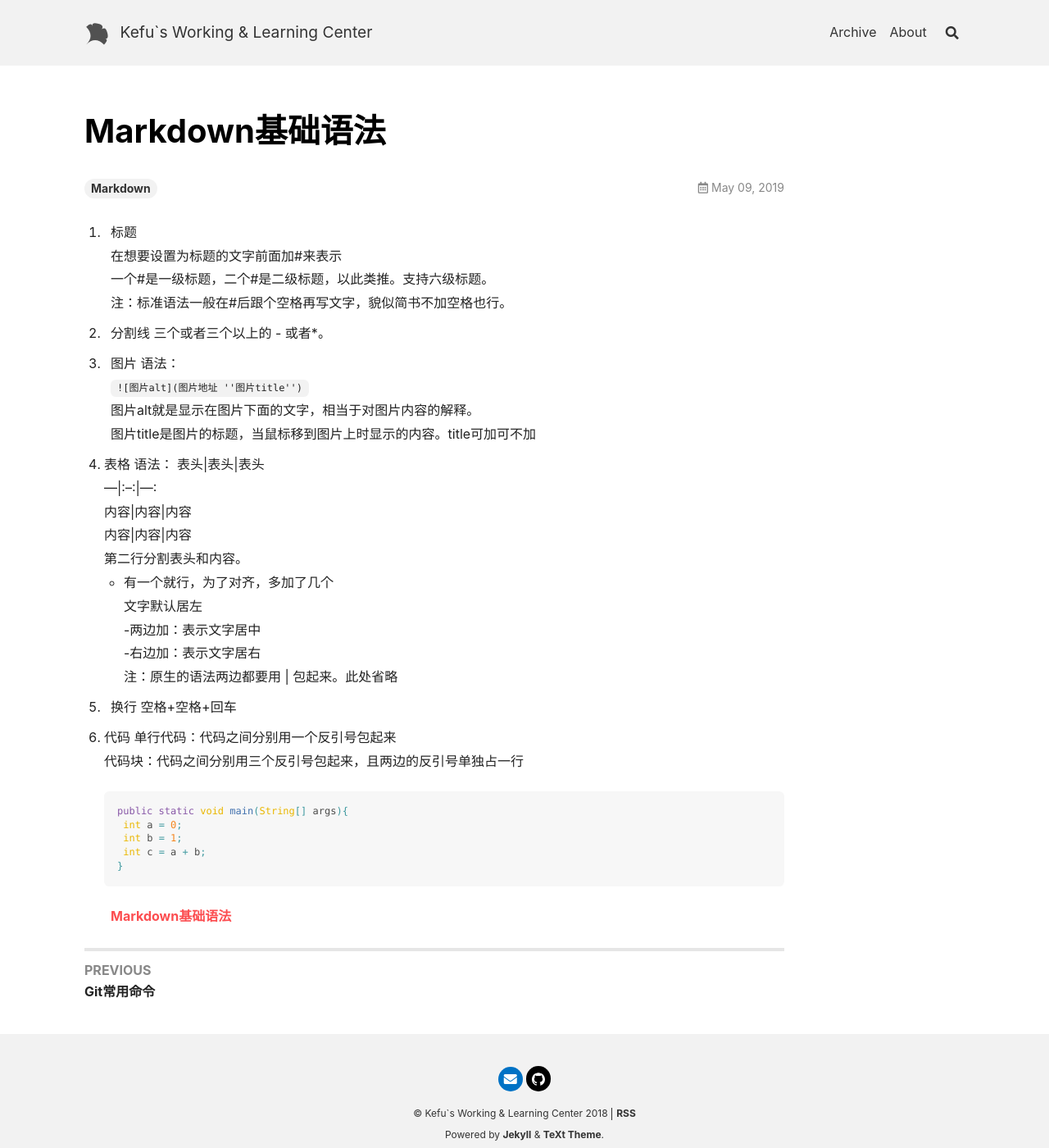
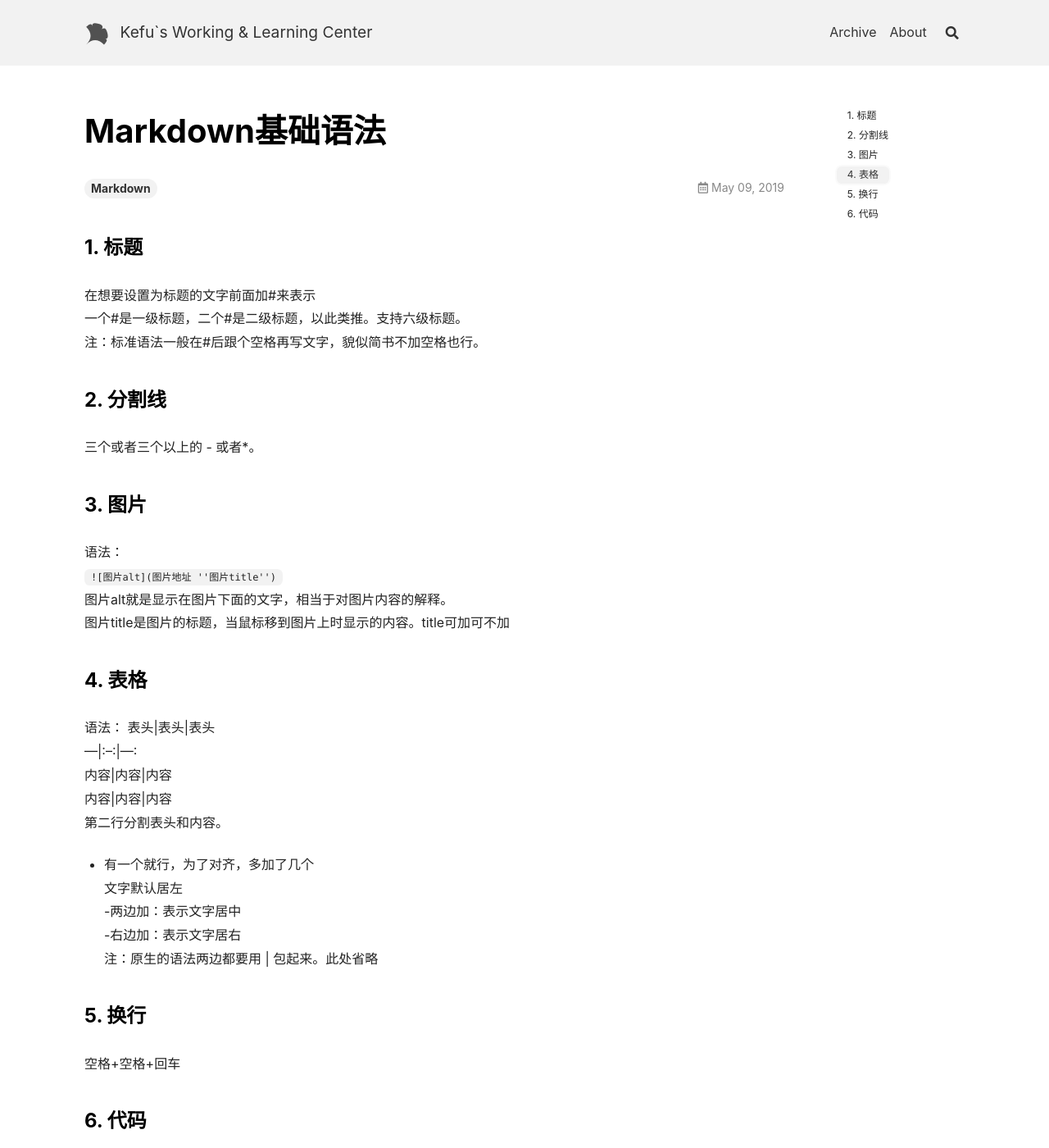
Before and after one commit to kefuzheng/kefuzheng.github.io, a Jekyll site: the page built from _posts/2019-05-09-markdown-commnad.md, in a window 1280 px wide and 1400 px high. Shown: the whole window at 82% size. Built offline with Jekyll 4.4.1, drawn with Linux system fonts in a browser that asks for light colours; nearby versions of some CDN libraries.

Commit message:
Update 2019-05-09-markdown-commnad.md

````diff
--- a/_posts/2019-05-09-markdown-commnad.md
+++ b/_posts/2019-05-09-markdown-commnad.md
@@ -4,37 +4,37 @@ key: 2019-05-09
 tags: Markdown
 ---
 
-1. 标题
-	在想要设置为标题的文字前面加#来表示
-	一个#是一级标题，二个#是二级标题，以此类推。支持六级标题。
-	注：标准语法一般在#后跟个空格再写文字，貌似简书不加空格也行。
+### 1. 标题
+在想要设置为标题的文字前面加#来表示
+一个#是一级标题，二个#是二级标题，以此类推。支持六级标题。
+注：标准语法一般在#后跟个空格再写文字，貌似简书不加空格也行。
 
-2. 分割线
-	三个或者三个以上的 - 或者*。
+### 2. 分割线
+三个或者三个以上的 - 或者*。
 
-3. 图片
-	语法：
-	`![图片alt](图片地址 ''图片title'')`
-	图片alt就是显示在图片下面的文字，相当于对图片内容的解释。
-	图片title是图片的标题，当鼠标移到图片上时显示的内容。title可加可不加
+### 3. 图片
+语法：
+`![图片alt](图片地址 ''图片title'')`
+图片alt就是显示在图片下面的文字，相当于对图片内容的解释。
+图片title是图片的标题，当鼠标移到图片上时显示的内容。title可加可不加
 
-4. 表格
-	语法：
-	表头|表头|表头
-	---|:--:|---:
-	内容|内容|内容
-	内容|内容|内容
-	第二行分割表头和内容。
-	- 有一个就行，为了对齐，多加了几个
-	文字默认居左
-	-两边加：表示文字居中
-	-右边加：表示文字居右
-	注：原生的语法两边都要用 | 包起来。此处省略
+### 4. 表格
+语法：
+表头|表头|表头
+---|:--:|---:
+内容|内容|内容
+内容|内容|内容
+第二行分割表头和内容。
+- 有一个就行，为了对齐，多加了几个
+文字默认居左
+-两边加：表示文字居中
+-右边加：表示文字居右
+注：原生的语法两边都要用 | 包起来。此处省略
 
-5. 换行
-       空格+空格+回车
+### 5. 换行
+空格+空格+回车
 
-6. 代码
+### 6. 代码
 单行代码：代码之间分别用一个反引号包起来
 代码块：代码之间分别用三个反引号包起来，且两边的反引号单独占一行
 ```java
````
